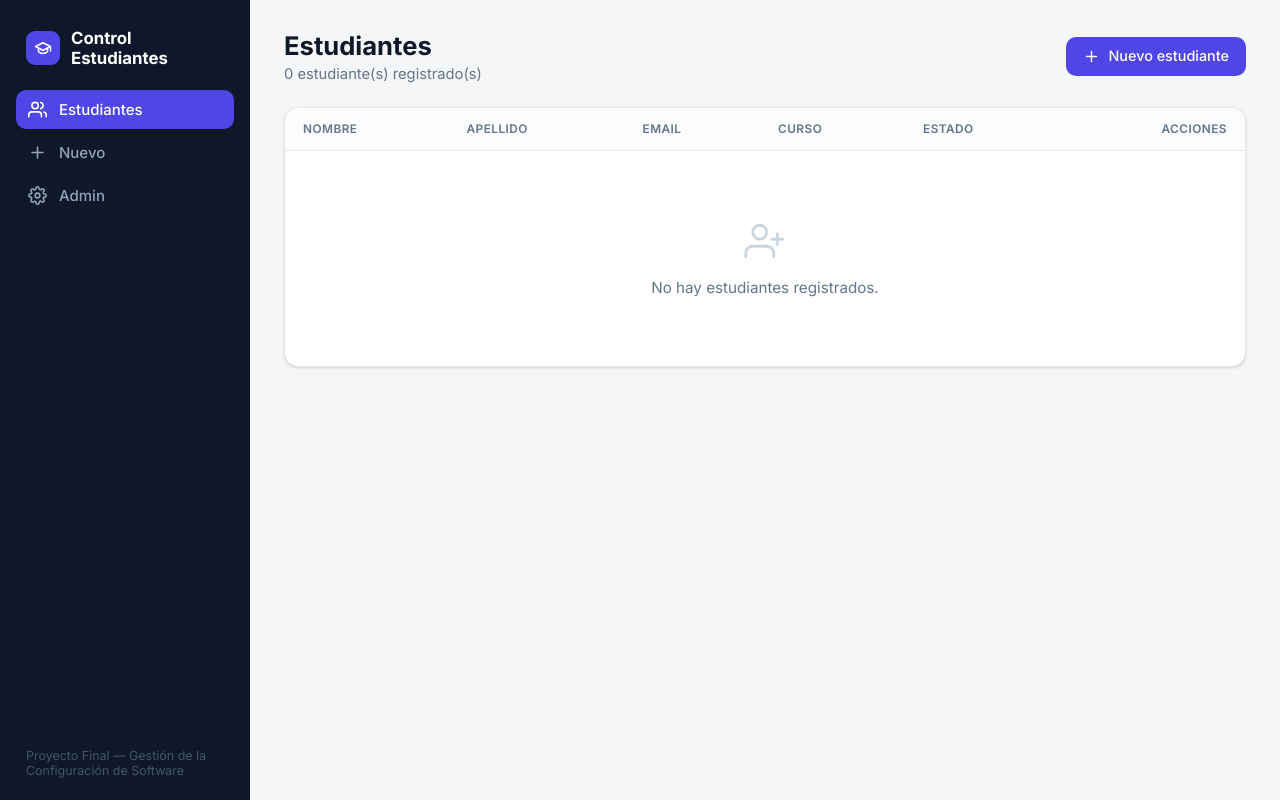
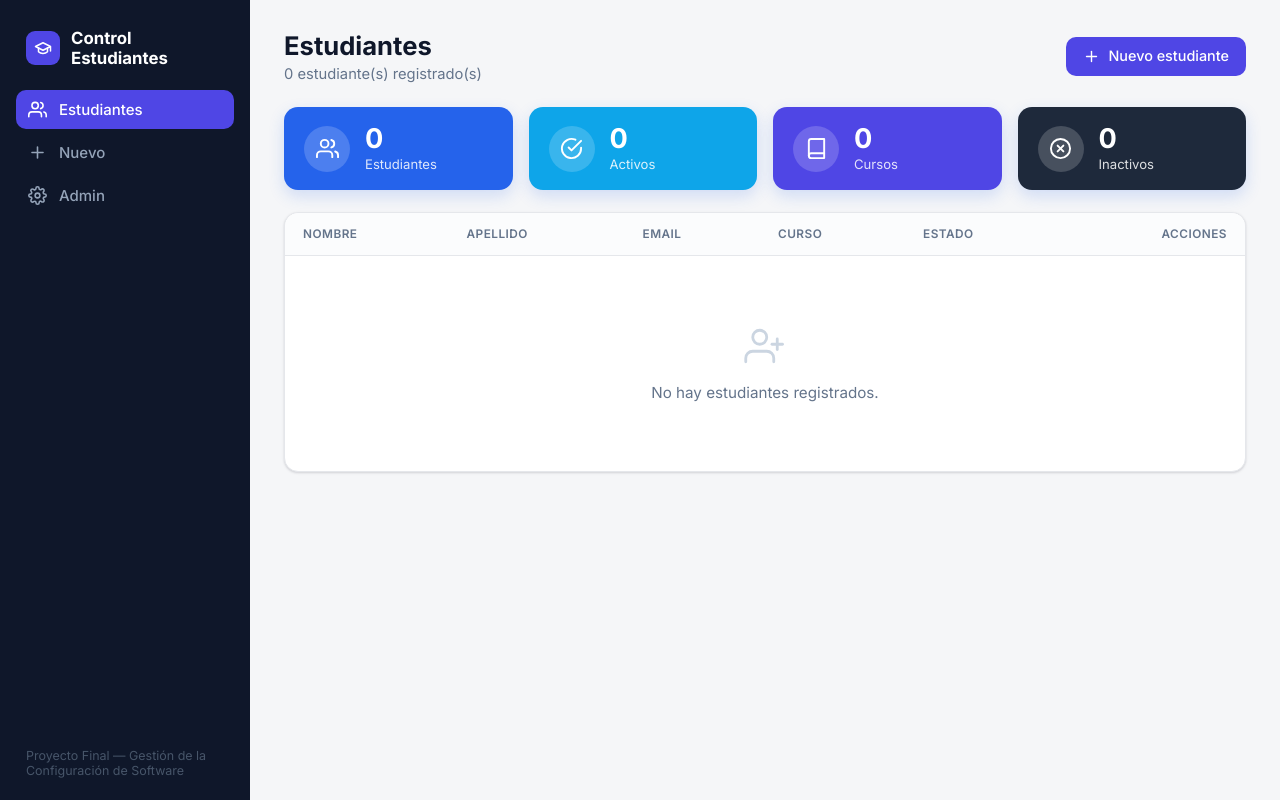
Before and after one commit to Eneritzch/GCSC2, a Django app: page /estudiantes/ in a window 1280 px wide. Run offline with Django 5.2, Linux system fonts and the light colour scheme; data that the repository does not hold is empty.

Commit message:
feat(ui): tarjetas de estadisticas en tonos de azul, avatares de color y comando seed_datos (V1)

```diff
--- a/estudiantes/templates/estudiantes/base.html
+++ b/estudiantes/templates/estudiantes/base.html
@@ -144,6 +144,42 @@
         .cell-name { font-weight: 600; }
         .cell-muted { color: var(--muted); }
 
+        /* Stat cards (burbujas) */
+        .stats { display: grid; grid-template-columns: repeat(4, 1fr); gap: 16px; margin-bottom: 22px; }
+        .stat {
+            border-radius: var(--radius); padding: 18px 20px; color: #fff;
+            display: flex; align-items: center; gap: 15px;
+            box-shadow: 0 6px 16px rgba(37,99,235,.18);
+        }
+        .stat.b1 { background: #2563eb; }
+        .stat.b2 { background: #0ea5e9; }
+        .stat.b3 { background: #4f46e5; }
+        .stat.b4 { background: #1e293b; }
+        .stat .bubble {
+            width: 46px; height: 46px; border-radius: 50%;
+            background: rgba(255,255,255,.18);
+            display: grid; place-items: center; flex-shrink: 0;
+        }
+        .stat .bubble svg { width: 23px; height: 23px; stroke: #fff; }
+        .stat .num { font-size: 1.7rem; font-weight: 700; line-height: 1; }
+        .stat .lbl { font-size: .82rem; opacity: .85; margin-top: 4px; }
+
+        /* Avatar (burbuja con iniciales) */
+        .avatar {
+            width: 38px; height: 38px; border-radius: 50%;
+            display: inline-grid; place-items: center;
+            color: #fff; font-weight: 600; font-size: .82rem; flex-shrink: 0;
+        }
+        .name-cell { display: flex; align-items: center; gap: 12px; }
+
+        /* Pill de curso */
+        .pill {
+            display: inline-flex; align-items: center;
+            padding: 4px 12px; border-radius: 999px;
+            background: var(--accent-soft); color: var(--accent);
+            font-size: .82rem; font-weight: 500;
+        }
+
         /* Badges */
         .badge2 {
             display: inline-flex; align-items: center; gap: 6px;
@@ -206,6 +242,7 @@
             .nav a span { display: none; }
             .main { margin-left: 0; }
             .content { padding: 20px 16px; }
+            .stats { grid-template-columns: repeat(2, 1fr); }
         }
     </style>
 </head>
--- a/estudiantes/templates/estudiantes/estudiante_list.html
+++ b/estudiantes/templates/estudiantes/estudiante_list.html
@@ -12,6 +12,25 @@
         <svg viewBox="0 0 24 24" fill="none" stroke="currentColor" stroke-width="2" stroke-linecap="round" stroke-linejoin="round"><line x1="12" y1="5" x2="12" y2="19"/><line x1="5" y1="12" x2="19" y2="12"/></svg>
         Nuevo estudiante
     </a>
+</div>
+
+<div class="stats">
+    <div class="stat b1">
+        <span class="bubble"><svg viewBox="0 0 24 24" fill="none" stroke-width="2" stroke-linecap="round" stroke-linejoin="round"><path d="M17 21v-2a4 4 0 0 0-4-4H5a4 4 0 0 0-4 4v2"/><circle cx="9" cy="7" r="4"/><path d="M23 21v-2a4 4 0 0 0-3-3.87M16 3.13a4 4 0 0 1 0 7.75"/></svg></span>
+        <div><div class="num">{{ stats.total }}</div><div class="lbl">Estudiantes</div></div>
+    </div>
+    <div class="stat b2">
+        <span class="bubble"><svg viewBox="0 0 24 24" fill="none" stroke-width="2" stroke-linecap="round" stroke-linejoin="round"><path d="M22 11.08V12a10 10 0 1 1-5.93-9.14"/><polyline points="22 4 12 14.01 9 11.01"/></svg></span>
+        <div><div class="num">{{ stats.activos }}</div><div class="lbl">Activos</div></div>
+    </div>
+    <div class="stat b3">
+        <span class="bubble"><svg viewBox="0 0 24 24" fill="none" stroke-width="2" stroke-linecap="round" stroke-linejoin="round"><path d="M4 19.5A2.5 2.5 0 0 1 6.5 17H20"/><path d="M6.5 2H20v20H6.5A2.5 2.5 0 0 1 4 19.5v-15A2.5 2.5 0 0 1 6.5 2z"/></svg></span>
+        <div><div class="num">{{ stats.cursos }}</div><div class="lbl">Cursos</div></div>
+    </div>
+    <div class="stat b4">
+        <span class="bubble"><svg viewBox="0 0 24 24" fill="none" stroke-width="2" stroke-linecap="round" stroke-linejoin="round"><circle cx="12" cy="12" r="10"/><line x1="15" y1="9" x2="9" y2="15"/><line x1="9" y1="9" x2="15" y2="15"/></svg></span>
+        <div><div class="num">{{ stats.inactivos }}</div><div class="lbl">Inactivos</div></div>
+    </div>
 </div>
 
 <div class="card2">
--- a/estudiantes/templates/estudiantes/partials/_tabla_estudiantes.html
+++ b/estudiantes/templates/estudiantes/partials/_tabla_estudiantes.html
@@ -1,4 +1,5 @@
 {# Componente reutilizable: recibe `estudiantes` en el contexto. #}
+{% load ui_extras %}
 <div class="table-wrap">
     <table class="table2">
         <thead>
@@ -14,10 +15,21 @@
         <tbody>
             {% for estudiante in estudiantes %}
                 <tr>
-                    <td class="cell-name">{{ estudiante.nombre }}</td>
+                    <td>
+                        <span class="name-cell">
+                            <span class="avatar" style="background: {{ estudiante.pk|avatar_color }}">{{ estudiante|iniciales }}</span>
+                            <span class="cell-name">{{ estudiante.nombre }}</span>
+                        </span>
+                    </td>
                     <td>{{ estudiante.apellido }}</td>
                     <td class="cell-muted">{{ estudiante.email }}</td>
-                    <td>{{ estudiante.curso.nombre|default:"-" }}</td>
+                    <td>
+                        {% if estudiante.curso %}
+                            <span class="pill">{{ estudiante.curso.nombre }}</span>
+                        {% else %}
+                            <span class="cell-muted">-</span>
+                        {% endif %}
+                    </td>
                     <td>
                         {% if estudiante.activo %}
                             <span class="badge2 badge2-on">Activo</span>
--- /dev/null
+++ b/estudiantes/templatetags/ui_extras.py
@@ -0,0 +1,35 @@
+"""Filtros de plantilla para la interfaz."""
+
+from django import template
+
+register = template.Library()
+
+# Paleta de tonos de azul para los avatares (sin degradados, colores solidos).
+PALETA_AZUL = [
+    "#2563eb",
+    "#0ea5e9",
+    "#4f46e5",
+    "#0284c7",
+    "#3b82f6",
+    "#6366f1",
+    "#0891b2",
+    "#1d4ed8",
+]
+
+
+@register.filter
+def avatar_color(value):
+    """Devuelve un color de la paleta segun el id (variedad estable por estudiante)."""
+    try:
+        indice = int(value) % len(PALETA_AZUL)
+    except (TypeError, ValueError):
+        indice = 0
+    return PALETA_AZUL[indice]
+
+
+@register.filter
+def iniciales(estudiante):
+    """Iniciales del estudiante para el avatar."""
+    nombre = (estudiante.nombre or " ")[0]
+    apellido = (estudiante.apellido or " ")[0]
+    return (nombre + apellido).upper()
--- a/estudiantes/views.py
+++ b/estudiantes/views.py
@@ -5,6 +5,8 @@ from django.views.generic import (
     ListView,
     UpdateView,
 )
+
+from cursos.models import Curso
 
 from .forms import EstudianteForm
 from .models import Estudiante
@@ -15,6 +17,16 @@ class EstudianteListView(ListView):
     template_name = "estudiantes/estudiante_list.html"
     context_object_name = "estudiantes"
     paginate_by = 10
+
+    def get_context_data(self, **kwargs):
+        context = super().get_context_data(**kwargs)
+        context["stats"] = {
+            "total": Estudiante.objects.count(),
+            "activos": Estudiante.objects.filter(activo=True).count(),
+            "inactivos": Estudiante.objects.filter(activo=False).count(),
+            "cursos": Curso.objects.count(),
+        }
+        return context
 
 
 class EstudianteCreateView(CreateView):
```
Also changed, not shown: estudiantes/management/commands/seed_datos.py (added, +78 -0 lines), estudiantes/management/__init__.py (added), estudiantes/management/commands/__init__.py (added), estudiantes/templatetags/__init__.py (added).
